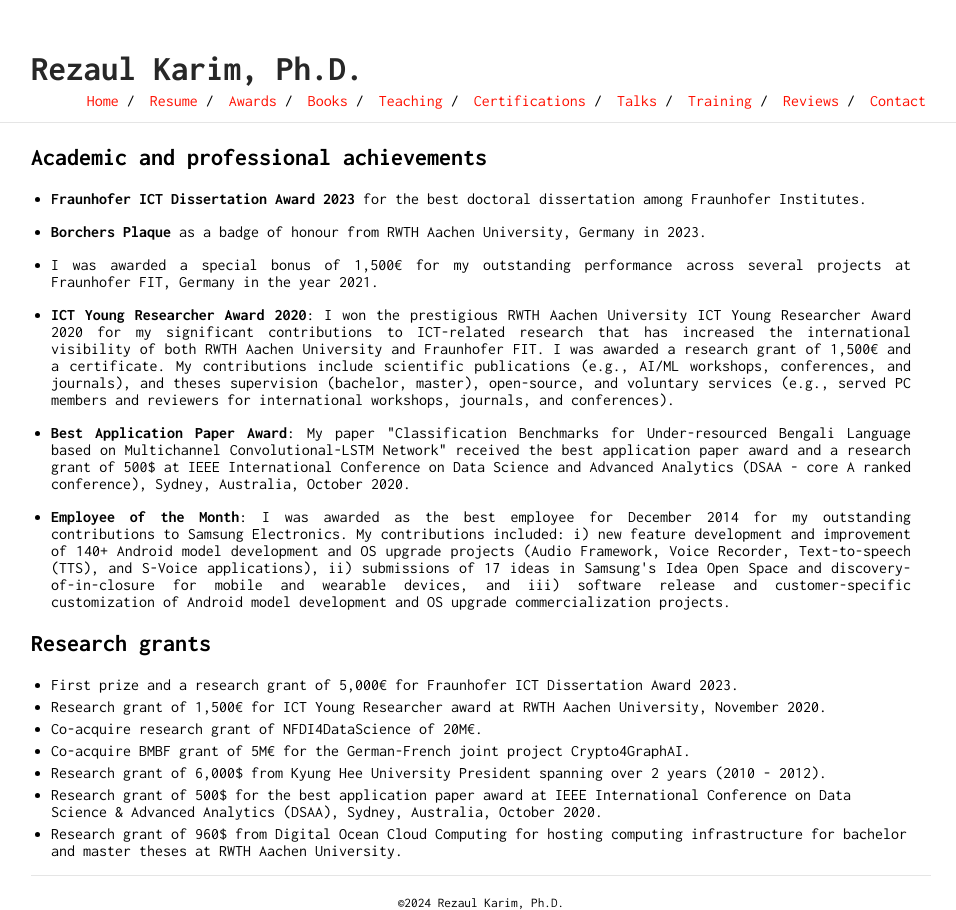
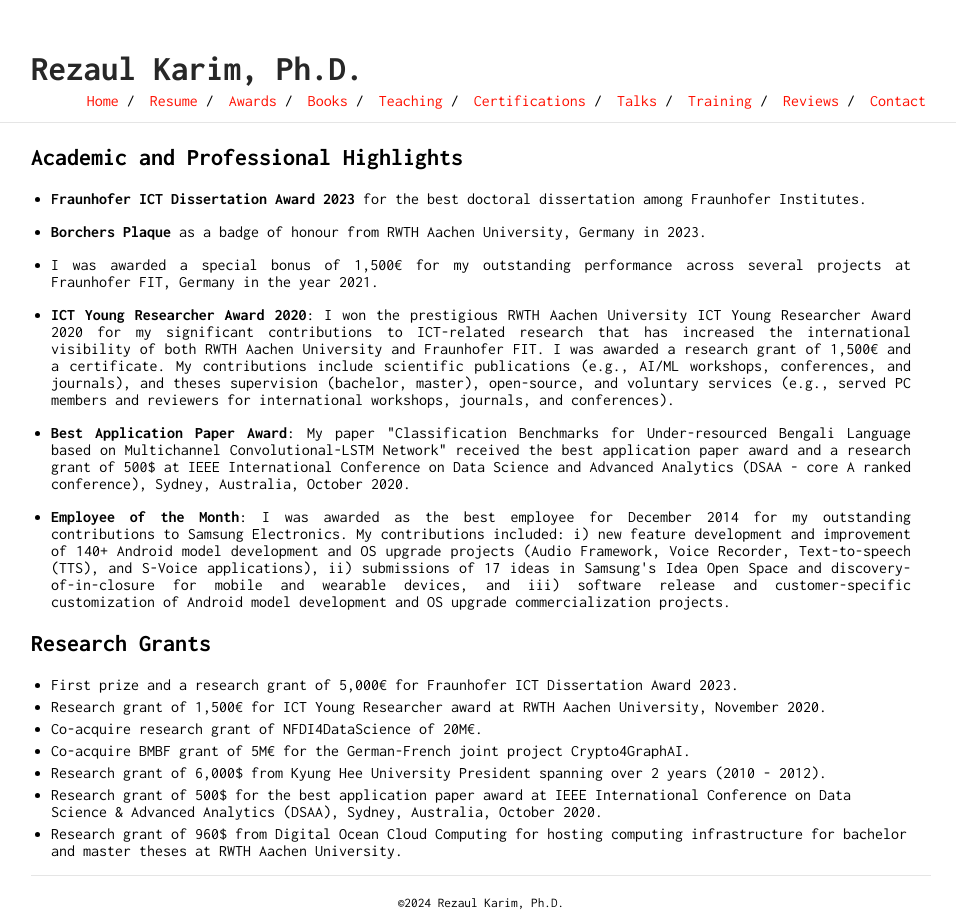
Before and after one commit to rezacsedu/rezacsedu.github.io, a Jekyll site: the page built from awards.md, in a window 1280 px wide. Shown: the whole page, without its empty margins (159-1115 px from the left). Built offline with Jekyll 4.4.1, drawn with Linux system fonts in a browser that asks for light colours; our own code applies the rules of GitHub Pages for plain Markdown files.

Commit message:
Update awards.md

```diff
--- a/awards.md
+++ b/awards.md
@@ -1,4 +1,4 @@
-## Academic and professional achievements
+## Academic and Professional Highlights
 - <p style='text-align: justify;'> <b>Fraunhofer ICT Dissertation Award 2023</b> for the best doctoral dissertation among Fraunhofer Institutes.</p>
 - <p style='text-align: justify;'> <b>Borchers Plaque</b> as a badge of honour from RWTH Aachen University, Germany in 2023.</p>
 - <p style='text-align: justify;'> I was awarded a special bonus of 1,500€ for my outstanding performance across several projects at Fraunhofer FIT, Germany in the year 2021.</p>
@@ -6,7 +6,7 @@
 - <p style='text-align: justify;'> <b>Best Application Paper Award</b>: My paper "Classification Benchmarks for Under-resourced Bengali Language based on Multichannel Convolutional-LSTM Network" received the best application paper award and a research grant of 500$ at IEEE International Conference on Data Science and Advanced Analytics (DSAA - core A ranked conference), Sydney, Australia, October 2020.</p>
 - <p style='text-align: justify;'> <b>Employee of the Month</b>: I was awarded as the best employee for December 2014 for my outstanding contributions to Samsung Electronics. My contributions included: i) new feature development and improvement of 140+ Android model development and OS upgrade projects (Audio Framework, Voice Recorder, Text-to-speech (TTS), and S-Voice applications), ii) submissions of 17 ideas in Samsung's Idea Open Space and discovery-of-in-closure for mobile and wearable devices, and iii) software release and customer-specific customization of Android model development and OS upgrade commercialization projects. </p>
 
-## Research grants
+## Research Grants
 - First prize and a research grant of 5,000€ for Fraunhofer ICT Dissertation Award 2023.
 - Research grant of 1,500€ for ICT Young Researcher award at RWTH Aachen University, November 2020.
 - Co-acquire research grant of NFDI4DataScience of 20M€.
```
